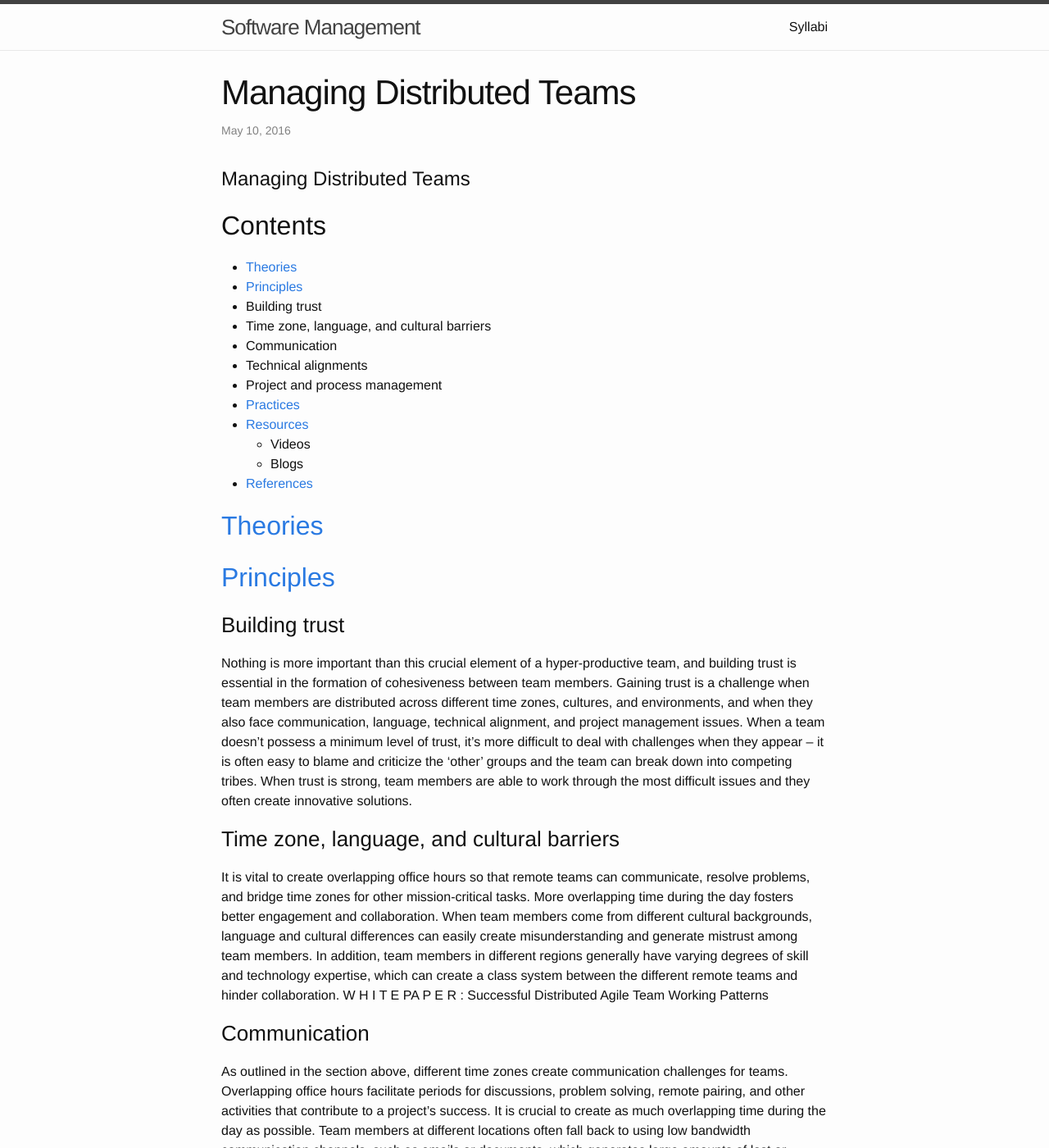
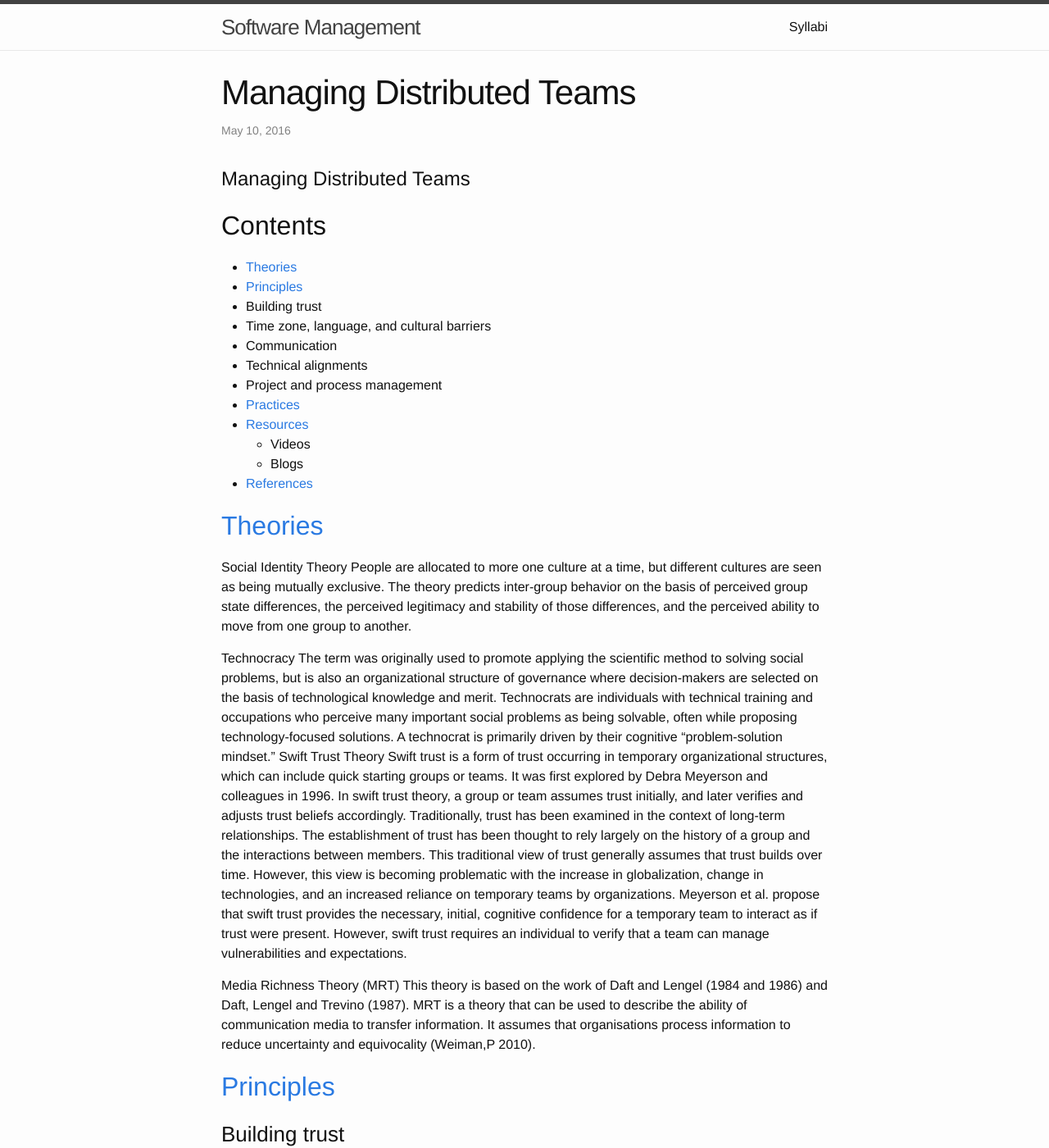
Before and after one commit to css566/css566.github.io, a Jekyll site: the page built from _posts/2016-05-10-Managing_Distributed_Teams.md, in a window 1280 px wide and 1400 px high. Shown: the whole window at 82% size. Built offline with Jekyll 4.4.1, drawn with Linux system fonts in a browser that asks for light colours; comment, search, counter and statistics services are not loaded; some of the changed text lies outside the part shown.

Commit message:
Update 2016-05-10-Managing_Distributed_Teams.md
added theories

```diff
--- a/_posts/2016-05-10-Managing_Distributed_Teams.md
+++ b/_posts/2016-05-10-Managing_Distributed_Teams.md
@@ -22,6 +23,17 @@ Managing Distributed Teams
 * <a href="#references">References</a>
 
 <h2><a name="theories">Theories</a></h2>
+Social Identity Theory
+People are allocated to more one culture at a time, but different cultures are seen as being mutually exclusive. The theory predicts inter-group behavior on the basis of perceived group state differences, the perceived legitimacy and stability of those differences, and the perceived ability to move from one group to another.
+
+Technocracy
+The term was originally used to promote applying the scientific method to solving social problems, but is also an organizational structure of governance where decision-makers are selected on the basis of technological knowledge and merit. Technocrats are individuals with technical training and occupations who perceive many important social problems as being solvable, often while proposing technology-focused solutions. A technocrat is primarily driven by their cognitive "problem-solution mindset."
+Swift Trust Theory
+Swift trust is a form of trust occurring in temporary organizational structures, which can include quick starting groups or teams. It was first explored by Debra Meyerson and colleagues in 1996. In swift trust theory, a group or team assumes trust initially, and later verifies and adjusts trust beliefs accordingly.
+Traditionally, trust has been examined in the context of long-term relationships. The establishment of trust has been thought to rely largely on the history of a group and the interactions between members. This traditional view of trust generally assumes that trust builds over time. However, this view is becoming problematic with the increase in globalization, change in technologies, and an increased reliance on temporary teams by organizations. Meyerson et al. propose that swift trust provides the necessary, initial, cognitive confidence for a temporary team to interact as if trust were present. However, swift trust requires an individual to verify that a team can manage vulnerabilities and expectations.
+
+Media Richness Theory (MRT)
+This theory is based on the work of Daft and Lengel (1984 and 1986) and Daft, Lengel and Trevino (1987). MRT is a theory that can be used to describe the ability of communication media to transfer information. It assumes that organisations process information to reduce uncertainty and equivocality (Weiman,P 2010).
 
 <h2><a name="principles">Principles</a></h2>
 <h3>Building trust</h3>
@@ -46,6 +61,9 @@ In a co-located team, the need for online project and process management is mini
 <h3>Videos</h3>
 
 <h3>Blogs</h3>
+https://www.agileconnection.com/article/getting-most-out-your-geographically-distributed-agile-team
+
+https://en.wikipedia.org/wiki/Virtual_community_of_practice
 
 <h2><a name="references">References</a></h2>
 
```
Also changed, not shown: other parts of _posts/2016-05-10-Managing_Distributed_Teams.md (+4 -0 lines).
